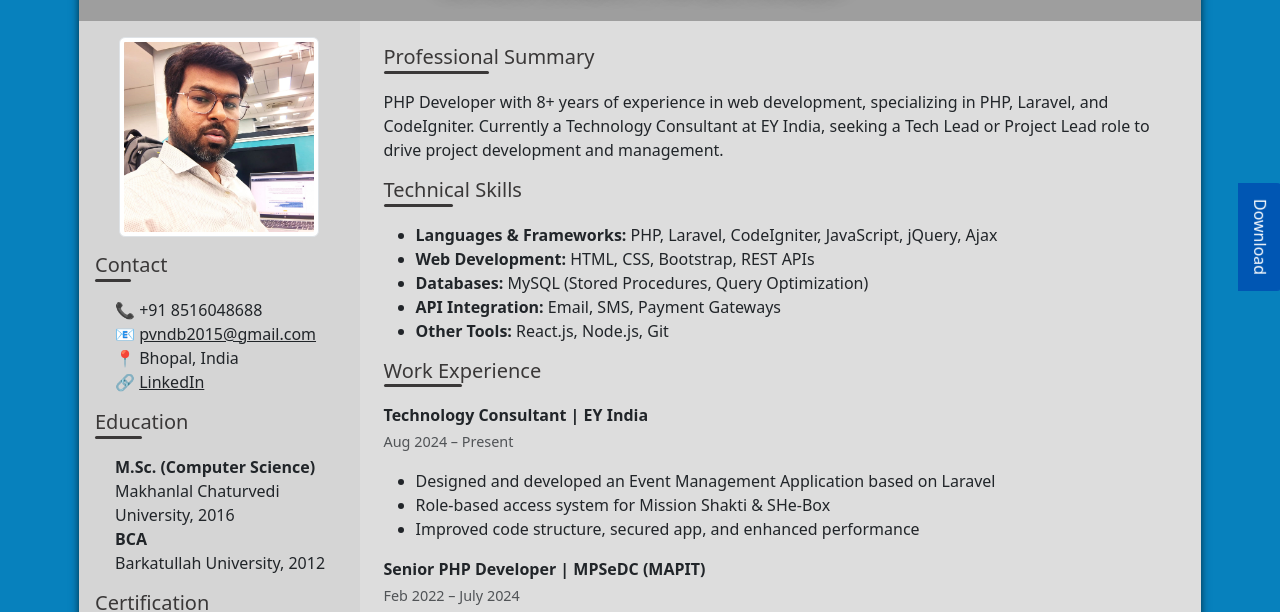
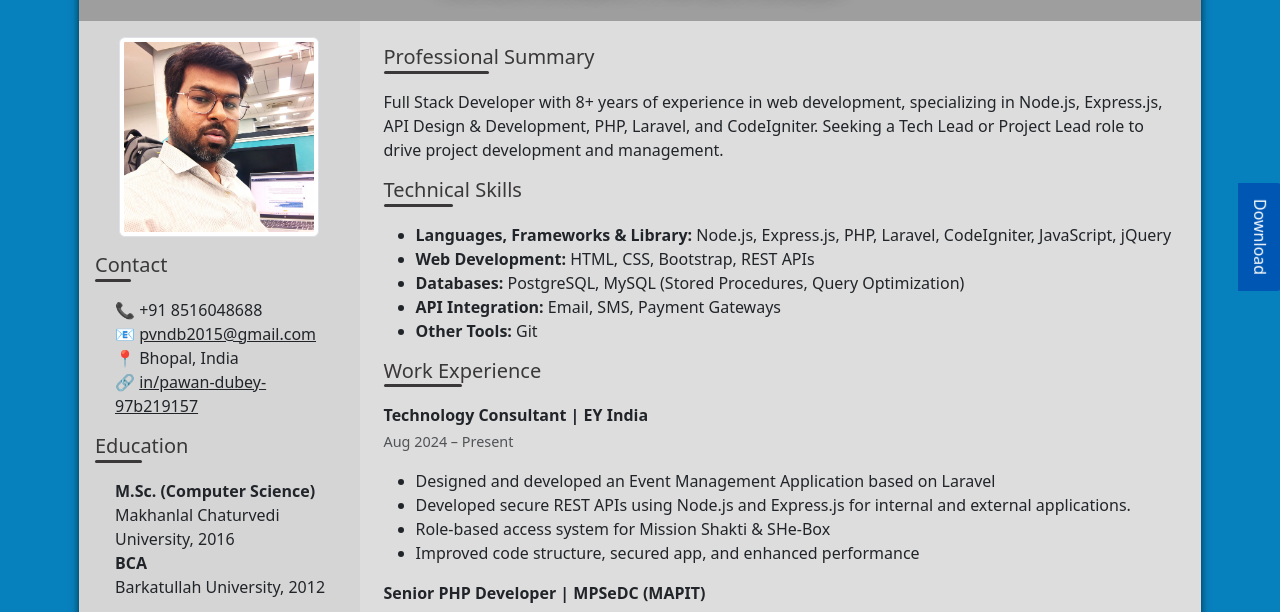
Before and after one commit to p1web/my-cv, a plain HTML site: page index.html in a window 1280 px wide. Shown: the part 109-721 px from the top of the page. Drawn offline with Linux system fonts and the light colour scheme; grey boxes are pictures that could not be loaded.

Commit message:
modified technical skills and professionnal summery

```diff
--- a/index.html
+++ b/index.html
@@ -73,7 +73,7 @@
             <li>📞 +91 8516048688</li>
             <li>📧 <a href="mailto:pvndb2015@gmail.com">pvndb2015@gmail.com</a></li>
             <li>📍 Bhopal, India</li>
-            <li>🔗 <a href="https://linkedin.com/in/pawan-dubey-97b219157">LinkedIn</a></li>
+            <li>🔗 <a href="https://linkedin.com/in/pawan-dubey-97b219157">in/pawan-dubey-97b219157</a></li>
           </ul>
 
           <h5 class="section-title">Education</h5>
@@ -97,15 +97,15 @@
         <!-- Right Column -->
         <div class="col-md-9 right-column">
           <h5 class="section-title">Professional Summary</h5>
-          <p>PHP Developer with 8+ years of experience in web development, specializing in PHP, Laravel, and CodeIgniter. Currently a Technology Consultant at EY India, seeking a Tech Lead or Project Lead role to drive project development and management.</p>
+          <p>Full Stack Developer with 8+ years of experience in web development, specializing in Node.js, Express.js, API Design & Development, PHP, Laravel, and CodeIgniter. Seeking a Tech Lead or Project Lead role to drive project development and management.</p>
 
           <h5 class="section-title">Technical Skills</h5>
           <ul>
-            <li><strong>Languages & Frameworks:</strong> PHP, Laravel, CodeIgniter, JavaScript, jQuery, Ajax</li>
+            <li><strong>Languages, Frameworks & Library:</strong> Node.js, Express.js, PHP, Laravel, CodeIgniter, JavaScript, jQuery</li>
             <li><strong>Web Development:</strong> HTML, CSS, Bootstrap, REST APIs</li>
-            <li><strong>Databases:</strong> MySQL (Stored Procedures, Query Optimization)</li>
+            <li><strong>Databases:</strong> PostgreSQL, MySQL (Stored Procedures, Query Optimization)</li>
             <li><strong>API Integration:</strong> Email, SMS, Payment Gateways</li>
-            <li><strong>Other Tools:</strong> React.js, Node.js, Git</li>
+            <li><strong>Other Tools:</strong> Git</li>
           </ul>
 
           <h5 class="section-title">Work Experience</h5>
@@ -114,6 +114,7 @@
             <p class="text-muted">Aug 2024 – Present</p>
             <ul>
               <li>Designed and developed an Event Management Application based on Laravel</li>
+              <li>Developed secure REST APIs using Node.js and Express.js for internal and external applications.</li>
               <li>Role-based access system for Mission Shakti & SHe-Box</li>
               <li>Improved code structure, secured app, and enhanced performance</li>
             </ul>
```
Also changed, not shown: 1 other file.
